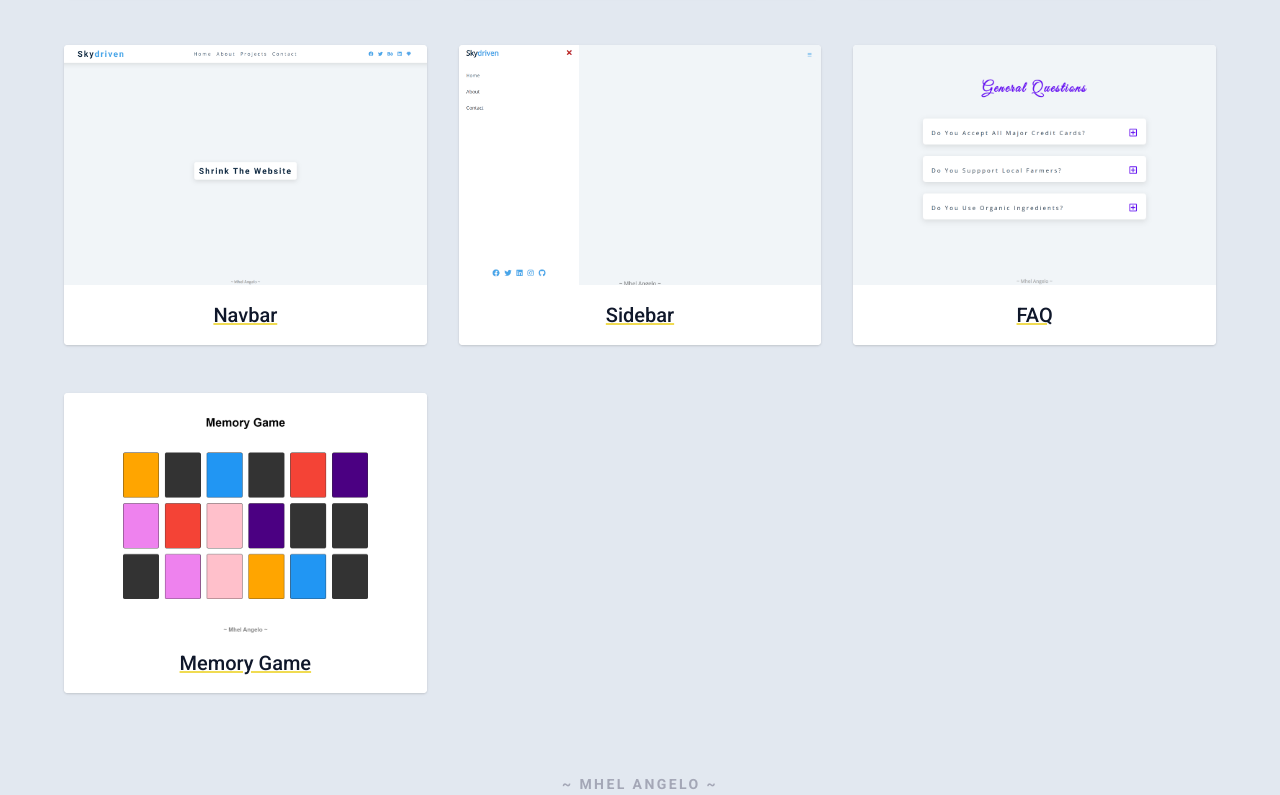
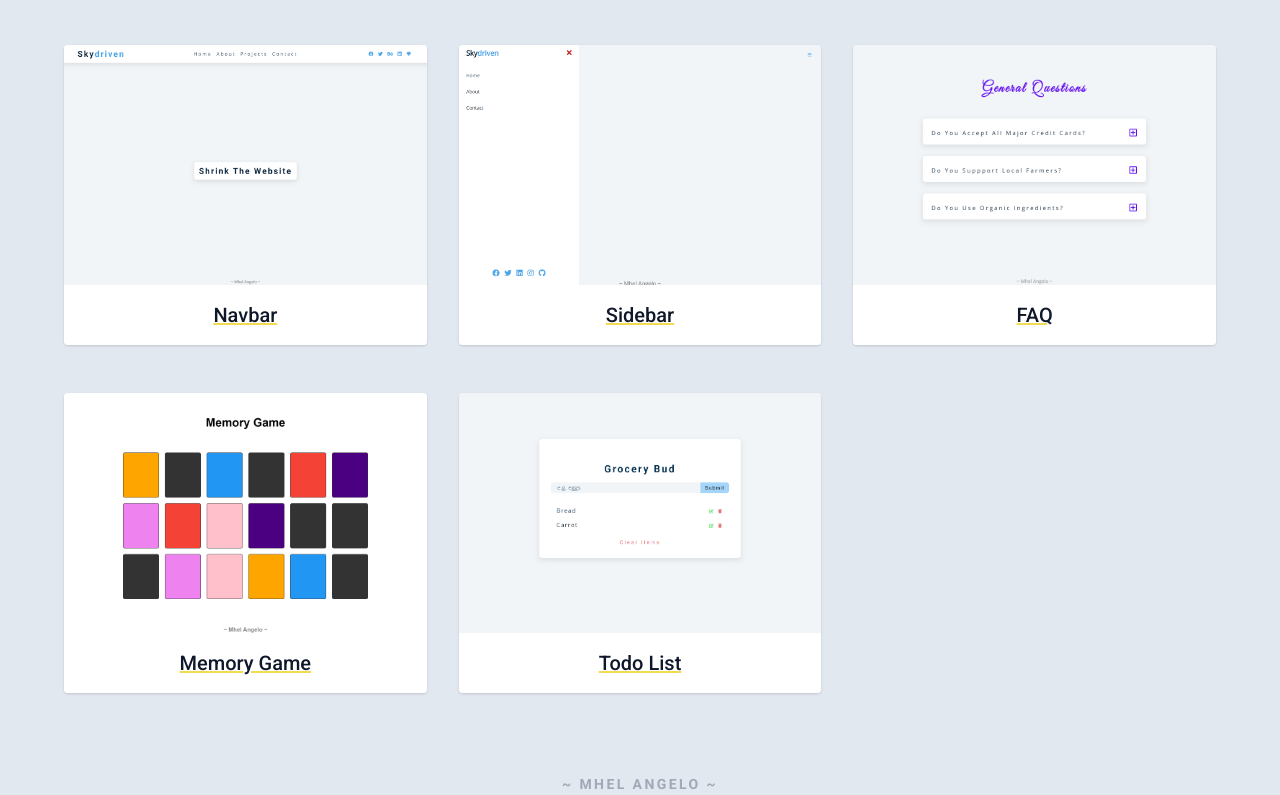
Before and after one commit to 5kydriven/JS-Project, a plain HTML site: page index.html in a window 1280 px wide. Shown: the part 952-1747 px from the top of the page. Drawn offline with Linux system fonts and the light colour scheme.

Commit message:
add todo list project

```diff
--- a/index.html
+++ b/index.html
@@ -84,6 +84,14 @@
                     <h5>Memory Game</h5>
                 </footer>
             </a>
+            <a class="project__card" href="https://todo-list-plum-five.vercel.app/?vercelToolbarCode=RAwUafeX3Xh0pZh" target="_blank">
+                <div class="project__card-img">
+                    <img src="/src/images/TodoList.png" alt="Todo List">
+                </div>
+                <footer>
+                    <h5>Todo List</h5>
+                </footer>
+            </a>
         </div>
     </section>
     <footer class="foot section">
```
Also changed, not shown: src/images/TodoList.png (added).
